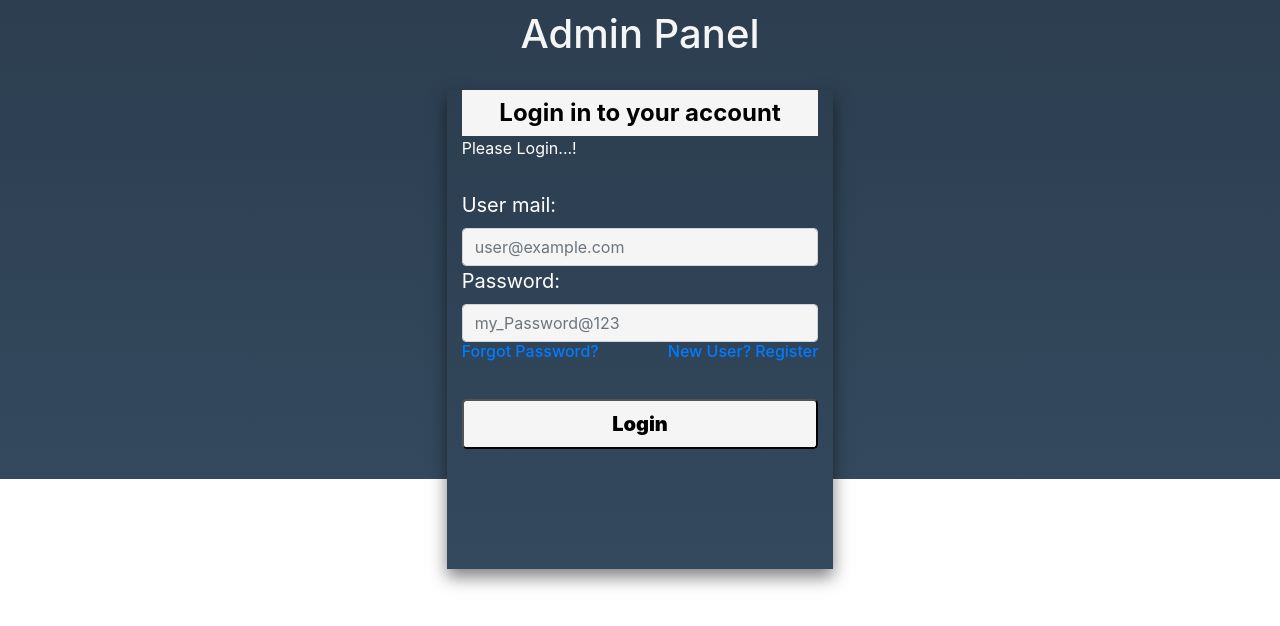
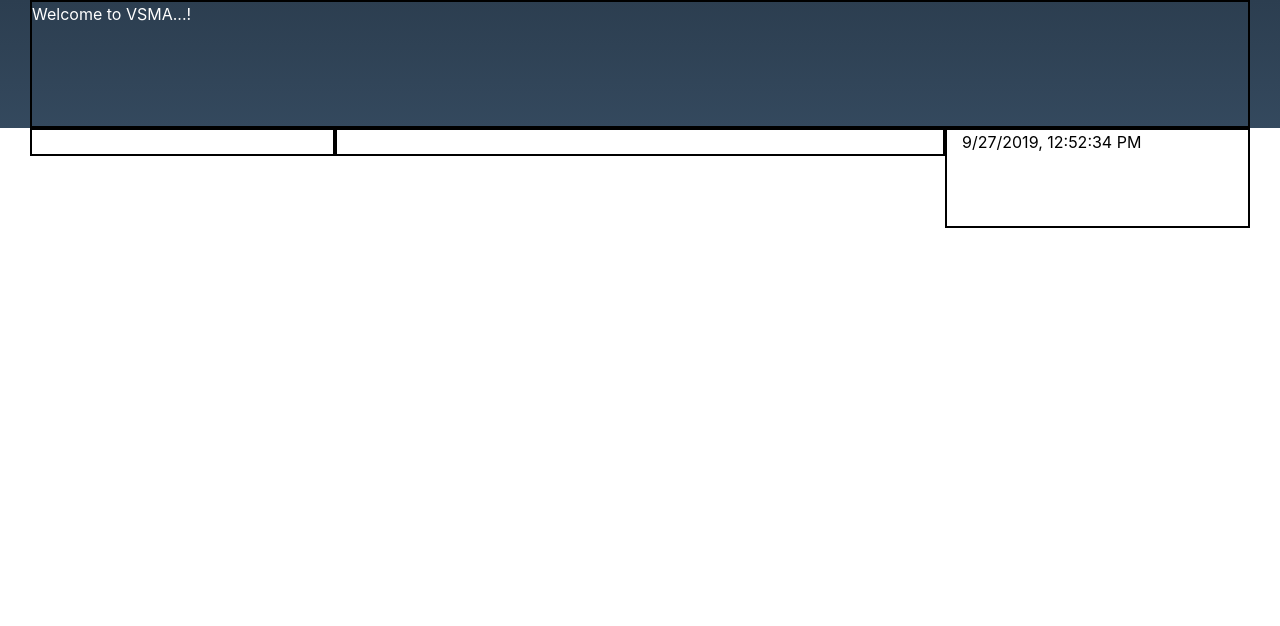
Before and after one commit to mieuProSystems/Admin-Dashboard, a React (Create React App) app: page /home in a window 1280 px wide. Before the commit this address led to /. Shown: the top 626 px of the page. Built offline with nearby package versions, Linux system fonts and the light colour scheme.

Commit message:
onProgress

```diff
--- a/src/App.js
+++ b/src/App.js
@@ -14,7 +14,7 @@ import HomePage from './pages/homePage';
 
 function App() {
   return (
-    <div className="App col-lg-12">
+    <div className="App container-fluid">
 
       <Route path='/' exact component={LoginPage}/>
       <Route path='/forgot' exact component={ForgotPassword} />
--- a/src/pages/Homepage.js
+++ b/src/pages/Homepage.js
@@ -2,19 +2,64 @@ import React, { Component } from 'react';
 
 class homepage  extends Component {
 
-    componentDidMount(){
-        ("test" in this.props.location)?(console.log("got Key")):(console.log("Key missed"));
+    //componentDidMount(){
+       // ("test" in this.props.location)?(console.log("got Key")):(console.log("Key missed"));
 
+    //}
+
+
+    constructor(props) {
+        super(props);
+        this.state={curTime:'null'}}
+
+
+    componentWillMount(){
+
+        setInterval(function(){
+            this.setState({
+                curTime: new Date().toLocaleString("en-US", {timeZone: "Asia/kolkata"})
+            })
+        }.bind(this), 1000);
     }
 
     redirectToLogin =()=>{
         this.props.history.push({pathname:'/', test:{info:'Please Login...!'}});
     }
 
+   // "test" in this.props.location?(
+     //   <div>Welcome to VSMA..!</div>):(<div>{this.redirectToLogin()}</div>)
+
     render() {
         return (
-            "test" in this.props.location?(<div><h1>HomePage</h1></div>):(<div>{this.redirectToLogin()}</div>)
-    );
+
+            <div className='container-fluid' style={{color:'white', display:'inline', zIndex:1}}>
+                <div style={{border:'2px', borderStyle:'solid', borderColor:'black', height:'100%'}}>
+                    Welcome to VSMA...!
+                </div>
+
+                <div className='container-fluid' style={{width:'100%'}}>
+                    <div className='row'>
+                <div className='searchPanel col-lg-3' style={{border:'2px', borderStyle:'solid', borderColor:'black', height:'100%', marginTop:'0px',backgroundColor:'white'}}>
+                    hai
+                </div>
+                <div className='searchPanel col-lg-6' style={{border:'2px', borderStyle:'solid', borderColor:'black', height:'100%', marginTop:'0px',backgroundColor:'white'}}>
+                    hai
+                </div>
+                <div className='searchPanel col-lg-3' style={{border:'2px', borderStyle:'solid', borderColor:'black', height:'100px',color:'black', marginTop:'0px',backgroundColor:'white'}}>
+                    {this.state.curTime}
+
+
+
+
+
+                </div>
+                </div>
+
+                </div>
+
+
+            </div>
+            );
 }
 }
 
```
